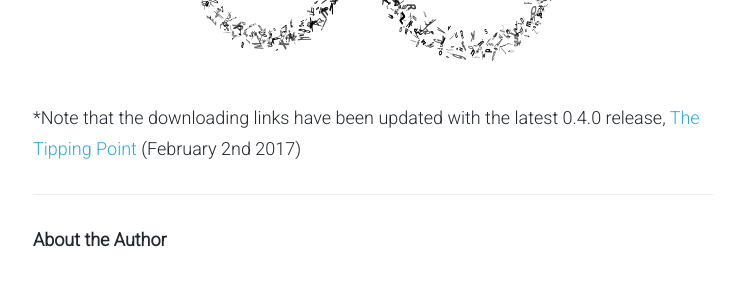
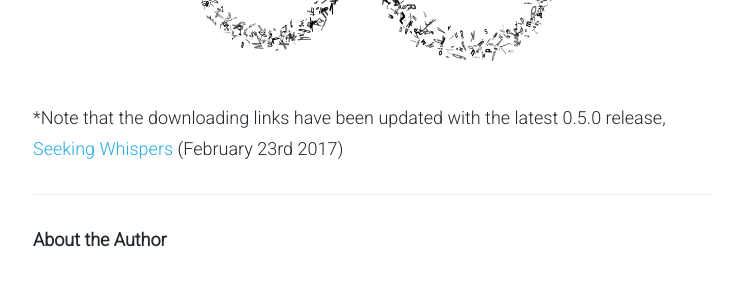
Before and after one commit to AKASHAorg/blog.akasha.world, a Jekyll site: the page built from _posts/2017-01-16-into-the-ether.md, in a window 1280 px wide and 900 px high, scrolled down 4040 px. Shown: the part 153-444 px from the top of the window, without its empty margins (267-1005 px from the left). Built offline with Jekyll 4.4.1, drawn with Linux system fonts in a browser that asks for light colours; comment, search, counter and statistics services are not loaded; part of the change alters nothing that is shown.

Commit message:
Update 2017-01-16-into-the-ether.md

```diff
--- a/_posts/2017-01-16-into-the-ether.md
+++ b/_posts/2017-01-16-into-the-ether.md
@@ -50,7 +50,7 @@ And now, let’s make our first step *Into the Ether*!
 
 #### Instructions For Windows Pioneers:
 
-* Download the [.exe installer](https://github.com/AkashaProject/Alpha/releases/download/0.4.0/AKASHA-win-x64-0.4.0.exe){:target="_blank"} or the [.zip archive](https://github.com/AkashaProject/Alpha/releases/download/0.4.0/AKASHA-win-x64-0.4.0.zip){:target="_blank"} from our [official alpha GitHub repo](https://github.com/AkashaProject/Alpha/releases/tag/0.4.0){:target="_blank"}
+* Download the [.exe installer](https://github.com/AkashaProject/Alpha/releases/download/0.5.0/AKASHA-win-x64-0.5.0.exe){:target="_blank"} or the [.zip archive](https://github.com/AkashaProject/Alpha/releases/download/0.5.0/AKASHA-win-x64-0.5.0.zip){:target="_blank"} from our [official alpha GitHub repo](https://github.com/AkashaProject/Alpha/releases/tag/0.5.0){:target="_blank"}
 *	Run the installer or extract the files contained in the .zip file
 *	Open the AKASHA dapp and synchronize with the network
 *	Create an AKASHA identity (profile)
@@ -58,7 +58,7 @@ And now, let’s make our first step *Into the Ether*!
 
 #### Instructions For Mac Pioneers:
 
-*	Download the [.dmg installer](https://github.com/AkashaProject/Alpha/releases/download/0.4.0/AKASHA-macosx-0.4.0.dmg){:target="_blank"} or the [.zip archive](https://github.com/AkashaProject/Alpha/releases/download/0.4.0/AKASHA-macosx-0.4.0.zip){:target="_blank"} from our [official alpha GitHub repo](https://github.com/AkashaProject/Alpha/releases/tag/0.4.0){:target="_blank"}
+*	Download the [.dmg installer](https://github.com/AkashaProject/Alpha/releases/download/0.5.0/AKASHA-macosx-0.5.0.dmg){:target="_blank"} or the [.zip archive](https://github.com/AkashaProject/Alpha/releases/download/0.5.0/AKASHA-macosx-0.5.0.zip){:target="_blank"} from our [official alpha GitHub repo](https://github.com/AkashaProject/Alpha/releases/tag/0.5.0){:target="_blank"}
 *	Run the installer or extract the files contained in the .zip file
 *	Open the AKASHA dapp and synchronize with the network
 *	Create an AKASHA identity
@@ -66,7 +66,7 @@ And now, let’s make our first step *Into the Ether*!
 
 #### Instructions For Linux Pioneers:
 
-*	Download the [.deb installer](https://github.com/AkashaProject/Alpha/releases/download/0.4.0/AKASHA-linux-x64-0.4.0.deb){:target="_blank"} or the [.zip archive](https://github.com/AkashaProject/Alpha/releases/download/0.4.0/AKASHA-linux-x64-0.4.0.zip){:target="_blank"} from our [official alpha GitHub repo](https://github.com/AkashaProject/Alpha/releases/tag/0.4.0){:target="_blank"}
+*	Download the [.deb installer](https://github.com/AkashaProject/Alpha/releases/download/0.5.0/AKASHA-linux-x64-0.5.0.deb){:target="_blank"} or the [.zip archive](https://github.com/AkashaProject/Alpha/releases/download/0.5.0/AKASHA-linux-x64-0.5.0.zip){:target="_blank"} from our [official alpha GitHub repo](https://github.com/AkashaProject/Alpha/releases/tag/0.5.0){:target="_blank"}
 *	Run the installer or extract the files contained in the .zip file
 *	Open the AKASHA dapp and synchronize with the network
 *	Create an AKASHA identity
@@ -82,7 +82,7 @@ History is in the making and this time, we’re writing it **together** - *Into
 
 ![AKASHA]({{ site.baseurl }}/content/images/2_intro_akasha.jpg)
 
-*Note that the downloading links have been updated with the latest 0.4.0 release, [The Tipping Point](http://blog.akasha.world/2017/02/02/the-tipping-point/) (February 2nd 2017)
+*Note that the downloading links have been updated with the latest 0.5.0 release, [Seeking Whispers](http://blog.akasha.world/2017/02/23/seeking-whispers/) (February 23rd 2017)
 
 ----
 
```
